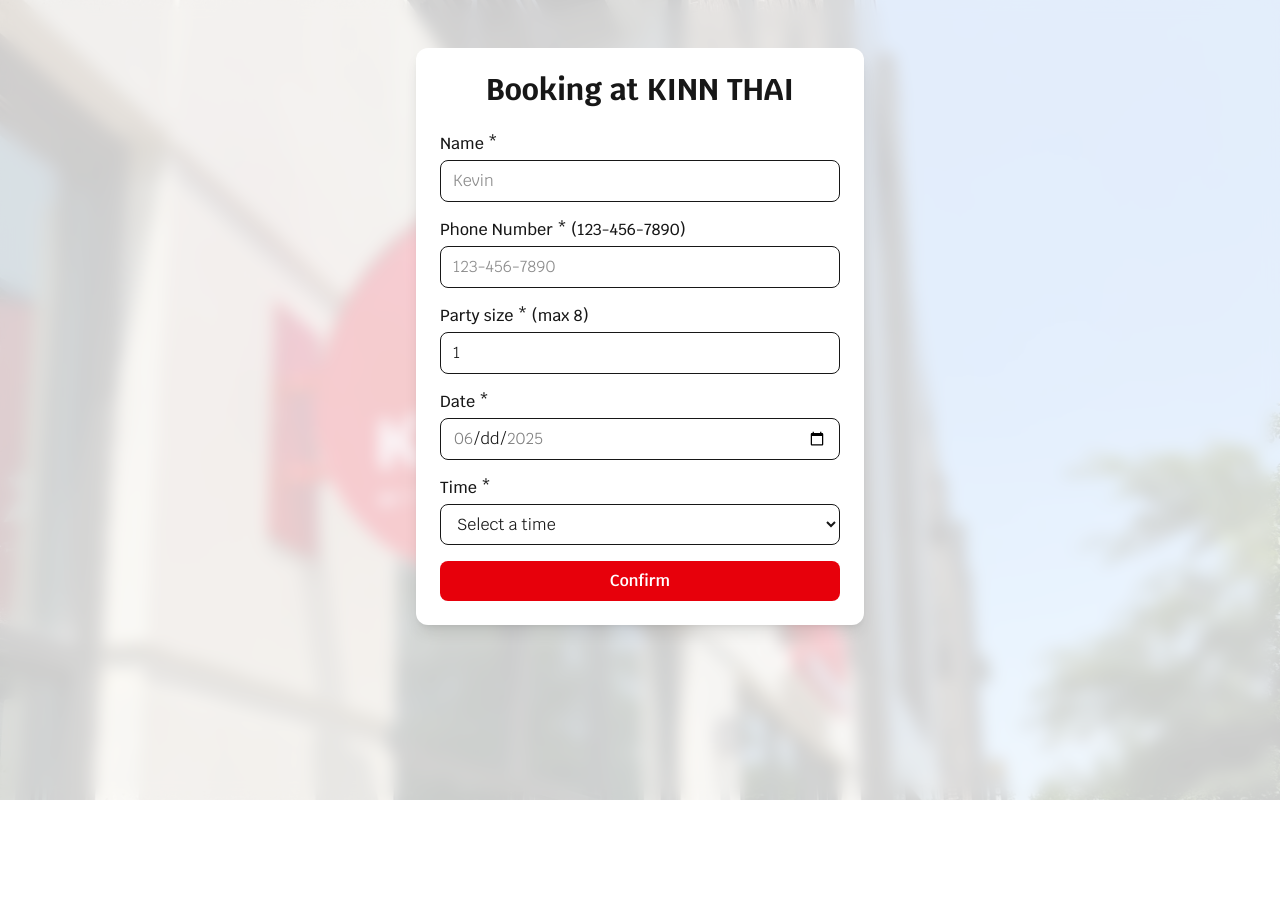
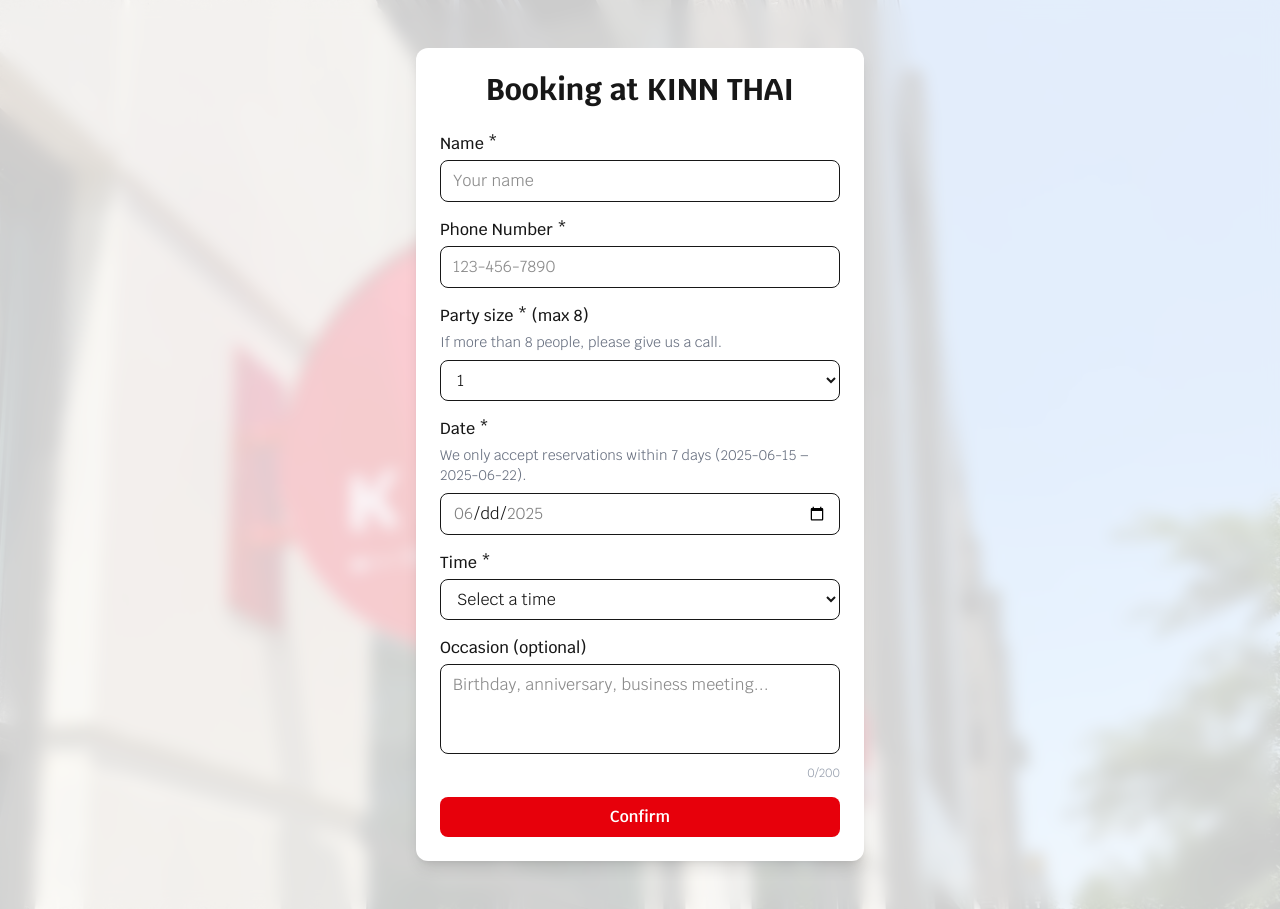
Before and after one commit to tsrinarmwong/KINNThai, a Next.js app: page /reservation in a window 1280 px wide. Before the commit the page ends 800 px from the top, so only its background shows below. Built offline with nearby package versions, Linux system fonts and the light colour scheme.

Commit message:
reservation page front end version 2

```diff
--- a/src/app/reservation/page.tsx
+++ b/src/app/reservation/page.tsx
@@ -11,7 +11,8 @@
   phone: string;        // phone with dashes, e.g. 123-456-7890
   partySize: number;
   date: string;         // YYYY-MM-DD
-  time: string;         // HH:mm in 24h format
+  time: string;         // HH:mm (24h)
+  occasion: string;     // free text reason
 };
 
 export default function ReservationPage() {
@@ -34,7 +35,7 @@
     for (let mins = start; mins <= end; mins += 30) {
       const h = Math.floor(mins / 60);
       const m = mins % 60;
-      const value = `${String(h).padStart(2, '0')}:${String(m).padStart(2, '0')}`; // 24h value
+      const value = `${String(h).padStart(2, '0')}:${String(m).padStart(2, '0')}`;
       const labelH = (h % 12) === 0 ? 12 : (h % 12);
       const ampm = h >= 12 ? 'PM' : 'AM';
       const label = `${labelH}:${String(m).padStart(2, '0')} ${ampm}`;
@@ -48,7 +49,7 @@
     [TIME_SLOTS]
   );
 
-  // Local states for raw inputs
+  // Raw input states
   const [partySizeInput, setPartySizeInput] = useState('1');
   const [phoneInput, setPhoneInput] = useState('');
 
@@ -63,6 +64,7 @@
     partySize: 1,
     date: '',
     time: '',
+    occasion: '',
   });
 
   const [status, setStatus] = useState<
@@ -87,7 +89,9 @@
   };
 
   /** Handle all inputs change */
-  const handleChange = (e: React.ChangeEvent<HTMLInputElement | HTMLSelectElement>) => {
+  const handleChange = (
+    e: React.ChangeEvent<HTMLInputElement | HTMLSelectElement | HTMLTextAreaElement>
+  ) => {
     const { name, value } = e.target;
 
     if (name === 'partySize') {
@@ -109,7 +113,7 @@
       return;
     }
 
-    // date or time
+    // date, time, occasion...
     setForm(prev => ({ ...prev, [name]: value }));
   };
 
@@ -129,28 +133,28 @@
   const handleSubmit = async (e: React.FormEvent) => {
     e.preventDefault();
 
-    // Party size check
+    // Party size
     const sizeNum = Number(partySizeInput || '0');
     if (sizeNum < 1 || sizeNum > MAX_PARTY) {
       setStatus('tooLarge');
       return;
     }
 
-    // Name check
+    // Name
     if (!NAME_REGEX.test(form.name)) {
       setStatus('nameInvalid');
       setNameError(true);
       return;
     }
 
-    // Phone check
+    // Phone
     if (!PHONE_REGEX.test(phoneInput)) {
       setStatus('phoneInvalid');
       setPhoneError(true);
       return;
     }
 
-    // Date check
+    // Date
     const chosen = new Date(form.date);
     const min = new Date(todayISO);
     const max = new Date(maxISO);
@@ -159,7 +163,7 @@
       return;
     }
 
-    // Time check
+    // Time
     if (!allowedTimes.has(form.time)) {
       setStatus('timeInvalid');
       return;
@@ -184,7 +188,7 @@
         setPhoneInput('');
         setNameError(false);
         setPhoneError(false);
-        setForm({ name: '', phone: '', partySize: 1, date: '', time: '' });
+        setForm({ name: '', phone: '', partySize: 1, date: '', time: '', occasion: '' });
       } else {
         setStatus('error');
       }
@@ -215,7 +219,7 @@
                 className={`w-full border rounded-lg px-3 py-2 focus:outline-none focus:ring-2 ${
                   nameError ? 'border-red-500 focus:ring-red-500' : 'focus:ring-red-400'
                 }`}
-                placeholder="Kevin"
+                placeholder="Your name"
               />
               {nameError && (
                 <p className="mt-1 text-sm text-red-600">Only letters and spaces are allowed.</p>
@@ -224,7 +228,7 @@
 
             {/* Phone */}
             <div>
-              <label className="block mb-1 font-medium">Phone Number * (123-456-7890)</label>
+              <label className="block mb-1 font-medium">Phone Number *</label>
               <input
                 type="text"
                 name="phone"
@@ -250,26 +254,27 @@
             {/* Party Size */}
             <div>
               <label className="block mb-1 font-medium">Party size * (max {MAX_PARTY})</label>
-              <input
-                type="text"
+              <p className="text-sm text-gray-500 mb-2">If more than 8 people, please give us a call.</p>
+
+              <select
                 name="partySize"
-                inputMode="numeric"
-                pattern="[0-9]*"
-                value={partySizeInput}
-                onChange={handleChange}
-                onBlur={handlePartyBlur}
+                value={form.partySize}
+                onChange={(e) =>
+                  setForm(prev => ({ ...prev, partySize: Number(e.target.value) }))
+                }
                 required
-                className="w-full border rounded-lg px-3 py-2 focus:outline-none focus:ring-2 focus:ring-red-400"
-                placeholder="1~8"
-              />
-              {status === 'tooLarge' && (
-                <p className="mt-1 text-sm text-red-600">Party size cannot exceed {MAX_PARTY}.</p>
-              )}
+                className="w-full border rounded-lg px-3 py-2 bg-white focus:outline-none focus:ring-2 focus:ring-red-400">
+                {Array.from({ length: MAX_PARTY }, (_, i) => i + 1).map(n => (
+                <option key={n} value={n}>{n}</option>
+                ))}
+              </select>
             </div>
+
 
             {/* Date */}
             <div>
               <label className="block mb-1 font-medium">Date *</label>
+                <p className="text-sm text-gray-500 mb-2">We only accept reservations within 7 days ({todayISO} – {maxISO}).</p>
               <input
                 type="date"
                 name="date"
@@ -312,6 +317,23 @@
               )}
             </div>
 
+            {/* Occasion */}
+            <div>
+              <label className="block mb-1 font-medium">Occasion (optional)</label>
+              <textarea
+                name="occasion"
+                value={form.occasion}
+                onChange={handleChange}
+                rows={3}
+                maxLength={200}
+                placeholder="Birthday, anniversary, business meeting..."
+                className="w-full border rounded-lg px-3 py-2 focus:outline-none focus:ring-2 focus:ring-red-400 resize-none"
+              />
+              <p className="mt-1 text-xs text-gray-400 text-right">
+                {form.occasion.length}/200
+              </p>
+            </div>
+
             <button
               type="submit"
               disabled={status === 'sending'}
```
